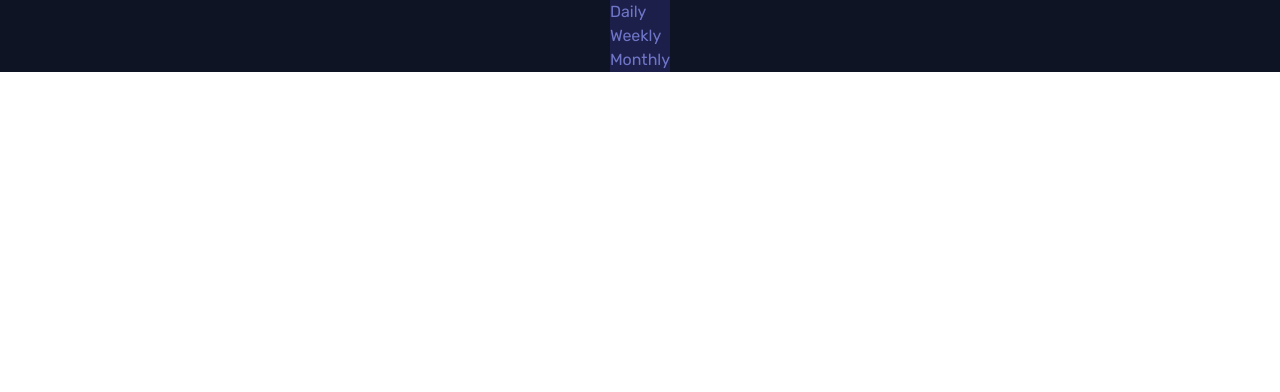
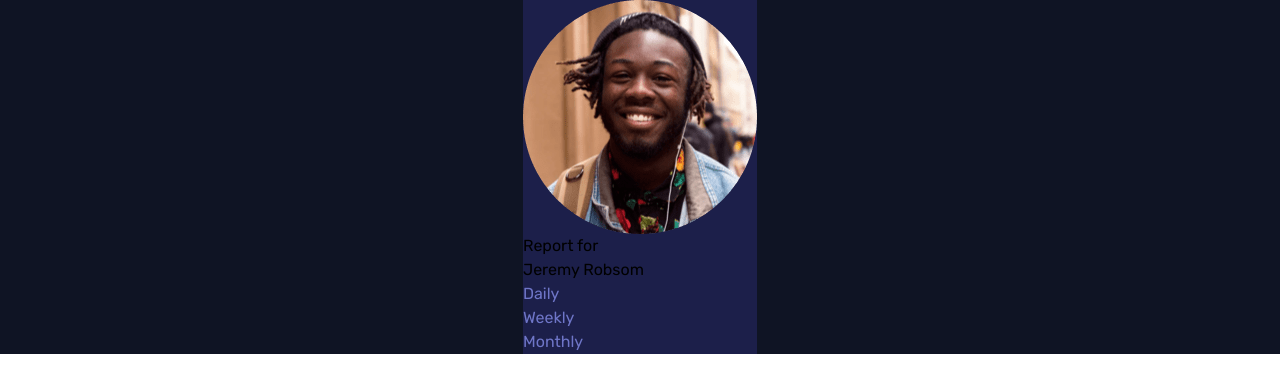
Before and after one commit to elvisowusu/Time-Tracker, a React (Vite) app: page / in a window 1280 px wide. Shown: the top 392 px of the page. Built offline with nearby package versions, Linux system fonts and the light colour scheme.

Commit message:
Update MainComponent.jsx with user image and name

```diff
--- a/src/MainComponent.jsx
+++ b/src/MainComponent.jsx
@@ -27,8 +27,8 @@ function MainComponent() {
         <div className='flex flex-col items-center bg-Verydarkblue'>
            <div className='bg-Darkblue'>
             <div>
-                <div></div>
-                <p></p>
+                <img src={Jeremy} alt="image" />
+                <p ><span className='block'>Report for </span><span>Jeremy Robsom</span></p>
             </div>
             <p className='flex lg:flex-col justify-between'>
                 {
```
